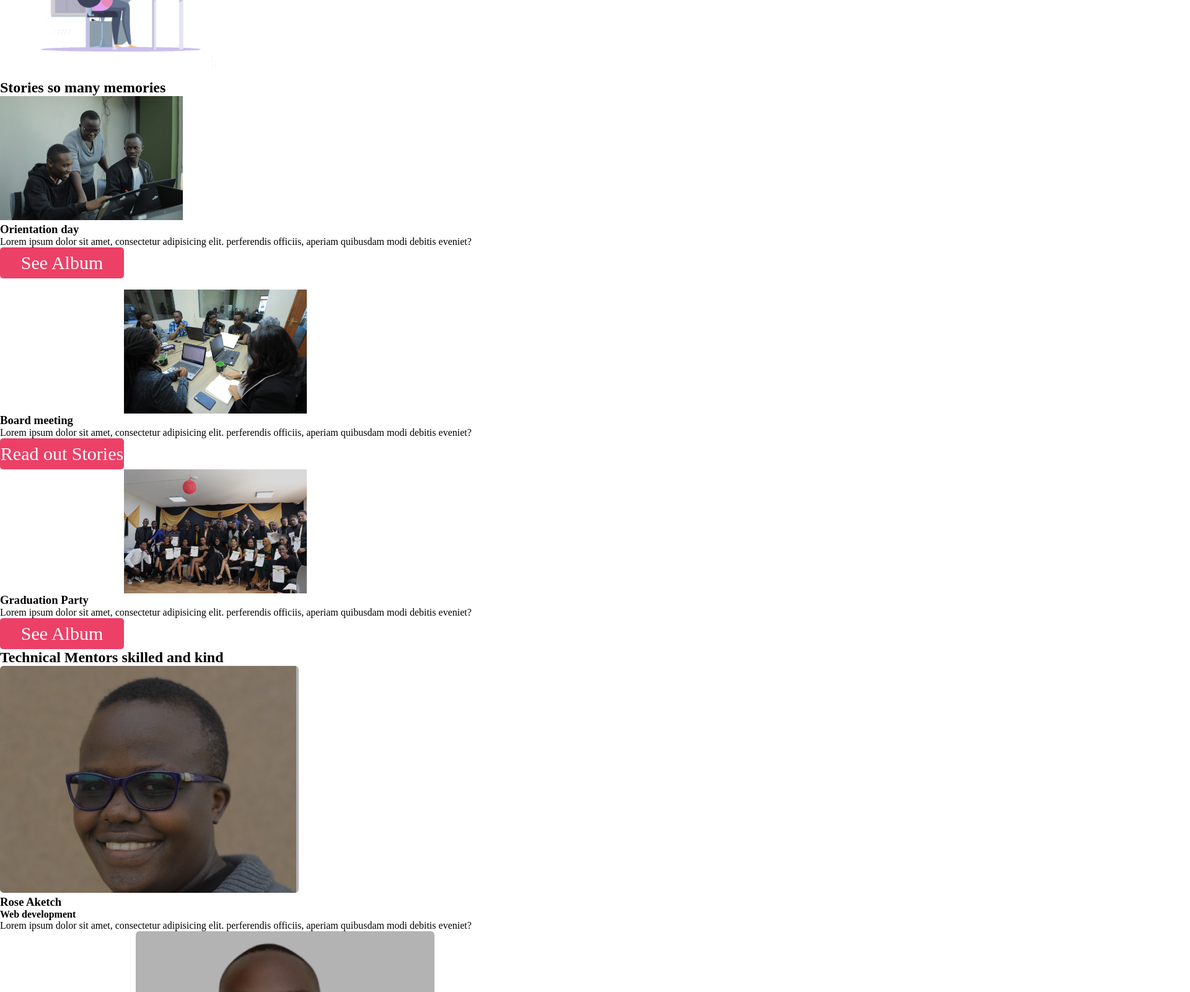
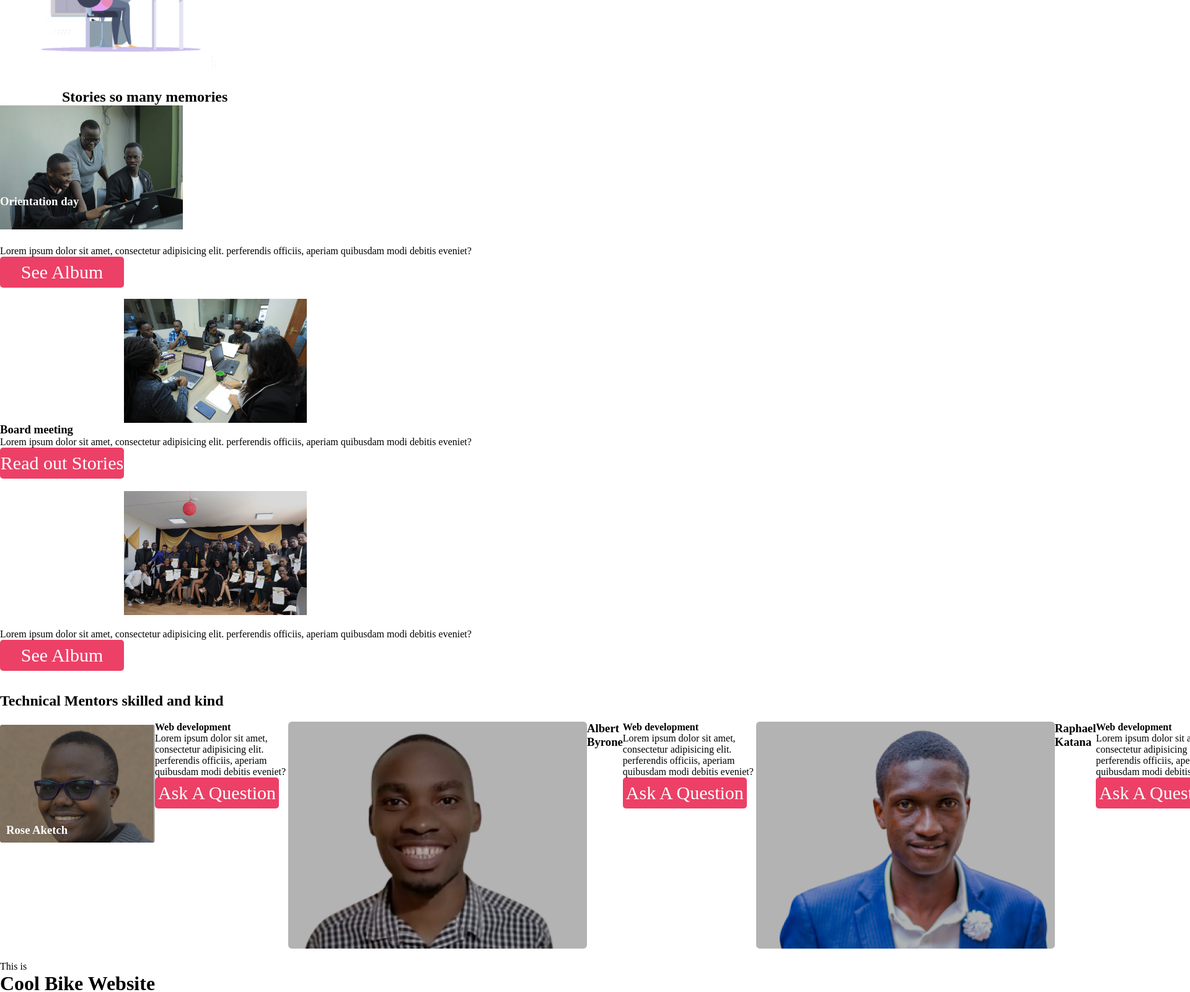
Before and after one commit to Martinchegem/MoringaSchoolLandingPage-WK1-, a plain HTML site: page index.html in a window 1280 px wide. Shown: the part 420-2020 px from the top of the page at 62% size, 1920 px wide, since content can reach past the window. Drawn offline with Linux system fonts and the light colour scheme.

Commit message:
This commit will adds more style to website and corrects a typo in html

```diff
--- a/Assets/CSS/index.css
+++ b/Assets/CSS/index.css
@@ -56,7 +56,65 @@ li{
     color: white;
     border-radius: 5px;
 
+}
+.Storysection{
+padding: 15px 0px;
+}
 
+.Storysection h2{
+    max-width: 800px;
+    right: -100px;
+    position: relative;
+
+}
+
+.leftimg h3{
+    color: white;
+    position: relative;
+    top: -60px;
+    right: -20;
+
+}
+.righttxt{
+    display: flex;
+    padding: 20px 0px;
+}
+.Bordersection{
+    display: flex;
+    padding: 50px 0px;
+    justify-content: flex-end;
+    flex-direction: row-reverse;
+}
+.TMsoneline{
+    padding: 20px 0px;
+    display:flex
+}
+.Textbelow{
+    display: grid;
+    row-gap: 25px;
+}
+.lineimg img{
+padding: 5px 0px 5px;
+width: 250px;
+}
+
+.lineimg h3{
+    color: white;
+    right: -10px;
+    top: -40px;
+    position: relative;
+}
+.lineimg h4{
+    color: #EC4067;
+}
+
+
+.Explorebutton{
+    height: 50;
+    width: 90px;
+    font-size: 30px;
+    background-color: white;
+    color: #EC4067;
 }
 
 
--- a/index.html
+++ b/index.html
@@ -82,7 +82,7 @@
     <h3>Rose Aketch</h3>
    </span>
 
-   <span class="txtbelow">
+   <span class="Txtbelow">
    <h4>Web development</h4>
    <p>Lorem ipsum dolor sit amet, consectetur adipisicing elit. perferendis officiis, aperiam quibusdam modi debitis eveniet?</p>
    <button class="Enrollbutton"  >Ask A Question</button>
@@ -134,7 +134,7 @@
    <p>An application that allows users to show case bikesfor sale and hire whenever they are having team bonding and any hiking activities</p>
 
    <button class="Enrollbutton">Learn More</button> </span>
-    <img src="./Assets/Assets1/image 9.png" alt="Landing page that has a bike as the backgroind">
+    <img src="./Assets/Assets1/image 9.png" alt="Landing page that has a bike as the background">
   </div>
 </div>
   <div class="bottom" >
```
